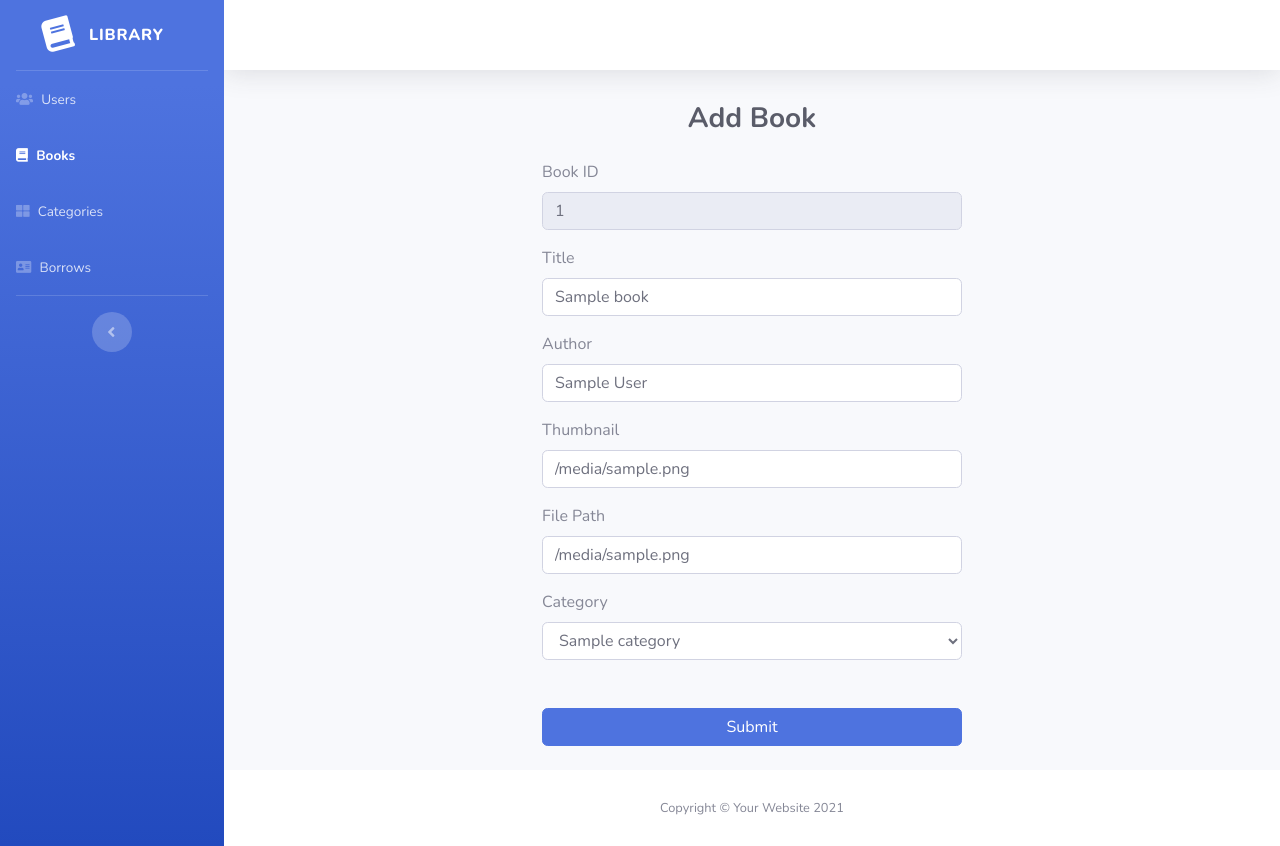
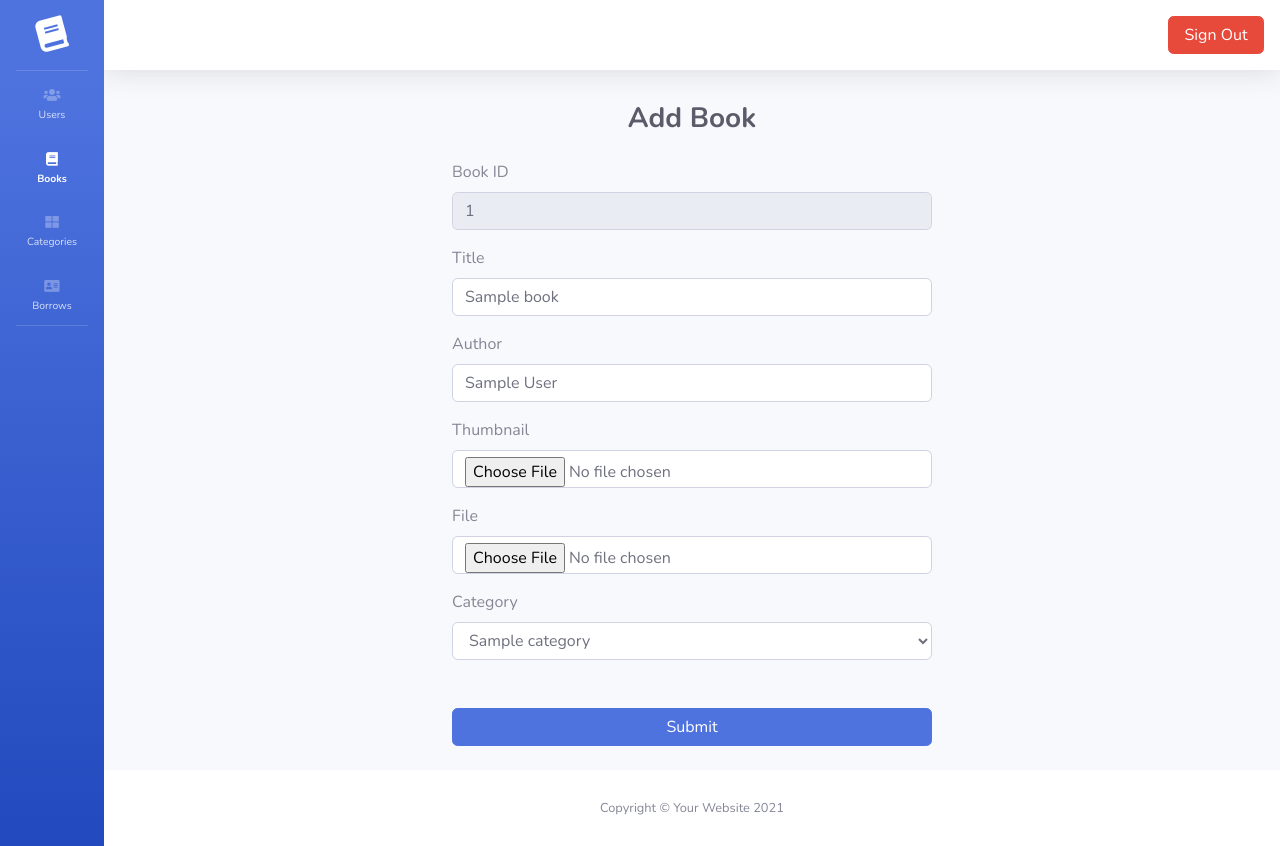
Before and after one commit to FXLJA/library-crud, a Flask app: template templates/admin/book/update.html in a window 1280 px wide. Run offline with Flask 2, Linux system fonts and the light colour scheme; the template is opened without the code that fills it: most values are stand-ins (such as "Sample title", 1, 10 or a date in 2020); some libraries are stand-ins or nearby versions.

Commit message:
sign out, minor ui adjustment

```diff
--- a/Views/AdminViews/book_view.py
+++ b/Views/AdminViews/book_view.py
@@ -105,8 +105,8 @@ def update(id):
     book_id = BookController.get_by_id(id).book_id
     title = request.form['title']
     author = request.form['author']
-    thumbnail = request.file['thumbnail']
-    file_buku = request.file['file_path']
+    thumbnail = request.files['thumbnail']
+    file_buku = request.files['file_path']
     category_id = request.form['category_id']
 
     if not allowed_file(thumbnail.filename, THUMBNAIL_EXTENSION):
@@ -128,8 +128,8 @@ def update(id):
                 'books/' + book_id + '/' + secure_filename(file_buku.filename), category_id)
     BookController.update(book)
 
-    os.remove(constants.APP.route_path + '/static/' + BookController.get_by_id(book_id).thumbnail)
-    os.remove(constants.APP.route_path + '/static/' + BookController.get_by_id(book_id).file_path)
+    os.remove(constants.APP.root_path + '/static/' + BookController.get_by_id(book_id).thumbnail)
+    os.remove(constants.APP.root_path + '/static/' + BookController.get_by_id(book_id).file_path)
 
     # Redirect kembali ke view
     return redirect(url_for('book.view'))
@@ -146,8 +146,8 @@ def delete(id):
             session['error'] = 'Buku sedang dipinjam!'
             return redirect(url_for('book.view'))
 
-    os.remove(constants.APP.route_path + '/static/' + BookController.get_by_id(id).thumbnail)
-    os.remove(constants.APP.route_path + '/static/' + BookController.get_by_id(id).file_path)
+    os.remove(constants.APP.root_path + '/static/' + BookController.get_by_id(id).thumbnail)
+    os.remove(constants.APP.root_path + '/static/' + BookController.get_by_id(id).file_path)
 
     # Hapus data tersebut dari database
     BookController.delete(id)
--- a/main.py
+++ b/main.py
@@ -97,7 +97,7 @@ def login():
         return render_template('auth/sign-in.html')
 
 
-@app.route('/logout')
+@app.route('/auth/sign-out/')
 def logout():
     session.clear()
     return redirect(url_for('index'))
--- a/templates/admin/book/update.html
+++ b/templates/admin/book/update.html
@@ -29,12 +29,12 @@
 
                 <div class="form-group">
                     <label>Thumbnail</label>
-                    <input class="form-control" name="thumbnail" type="text" value="{{ book.thumbnail }}" required>
+                    <input class="form-control" name="thumbnail" type="file" required>
                 </div>
 
                 <div class="form-group">
-                    <label>File Path</label>
-                    <input class="form-control" name="file_path" type="text" value="{{ book.file_path }}" required>
+                    <label>File</label>
+                    <input class="form-control" name="file_path" type="file" required>
                 </div>
 
                 <div class="form-group">
--- a/templates/admin/layout.html
+++ b/templates/admin/layout.html
@@ -1,6 +1,5 @@
 <!DOCTYPE html>
 <html lang="en">
-
     <head>
         <meta charset="utf-8">
         <meta http-equiv="X-UA-Compatible" content="IE=edge">
@@ -27,7 +26,7 @@
     <!-- Page Wrapper -->
     <div id="wrapper">
         <!-- Sidebar -->
-        <ul class="navbar-nav bg-gradient-primary sidebar sidebar-dark accordion" id="accordionSidebar">
+        <ul class="navbar-nav bg-gradient-primary sidebar toggled sidebar-dark accordion" id="accordionSidebar">
 
             <!-- Sidebar - Brand -->
             <a class="sidebar-brand d-flex align-items-center justify-content-center" href="">
@@ -70,11 +69,6 @@
 
             <!-- Divider -->
             <hr class="sidebar-divider d-none d-md-block">
-
-            <!-- Sidebar Toggler (Sidebar) -->
-            <div class="text-center d-none d-md-inline">
-                <button class="rounded-circle border-0" id="sidebarToggle"></button>
-            </div>
         </ul>
         <!-- End of Sidebar -->
 
@@ -86,57 +80,12 @@
 
                 <!-- Topbar -->
                 <nav class="navbar navbar-expand navbar-light bg-white topbar mb-4 static-top shadow">
-
+                    <a class="btn btn-danger ml-auto" href="/auth/sign-out/" style="width: 6rem;">Sign Out</a>
                     <!-- Sidebar Toggle (Topbar) -->
                     <button id="sidebarToggleTop" class="btn btn-link d-md-none rounded-circle mr-3">
                         <i class="fa fa-bars"></i>
                     </button>
-
-                    <!-- Topbar Navbar -->
-                    <ul class="navbar-nav ml-auto">
-
-                        <!-- Nav Item - Search Dropdown (Visible Only XS) -->
-                        <li class="nav-item dropdown no-arrow d-sm-none">
-                            <a class="nav-link dropdown-toggle" href="#" id="searchDropdown" role="button"
-                               data-toggle="dropdown" aria-haspopup="true" aria-expanded="false">
-                                <i class="fas fa-search fa-fw"></i>
-                            </a>
-                            <!-- Dropdown - Messages -->
-                            <div class="dropdown-menu dropdown-menu-right p-3 shadow animated--grow-in"
-                                 aria-labelledby="searchDropdown">
-                                <form class="form-inline mr-auto w-100 navbar-search">
-                                    <div class="input-group">
-                                        <input type="text" class="form-control bg-light border-0 small"
-                                               placeholder="Search for..." aria-label="Search"
-                                               aria-describedby="basic-addon2">
-                                        <div class="input-group-append">
-                                            <button class="btn btn-primary" type="button">
-                                                <i class="fas fa-search fa-sm"></i>
-                                            </button>
-                                        </div>
-                                    </div>
-                                </form>
-                            </div>
-                        </li>
-
-                        <!-- Nav Item - User Information -->
-                        <li class="nav-item dropdown no-arrow">
-                            <a class="nav-link dropdown-toggle" href="#" id="userDropdown" role="button"
-                               data-toggle="dropdown" aria-haspopup="true" aria-expanded="false">
-                                <span class="mr-2 d-none d-lg-inline text-gray-600 small">{{ session[admin] }}</span>
-                            </a>
-                            <!-- Dropdown - User Information -->
-                            <div class="dropdown-menu dropdown-menu-right shadow animated--grow-in"
-                                 aria-labelledby="userDropdown">
-                                <a class="dropdown-item" href="#" data-toggle="modal" data-target="#logoutModal">
-                                    <i class="fas fa-sign-out-alt fa-sm fa-fw mr-2 text-gray-400"></i>
-                                    Logout
-                                </a>
-                            </div>
-                        </li>
-                    </ul>
                 </nav>
-                <!-- End of Topbar -->
 
                 <!-- Begin Page Content -->
                 {% block content %}{% endblock %}
```
Also changed, not shown: templates/user/layout.html (+2 -49 lines).
